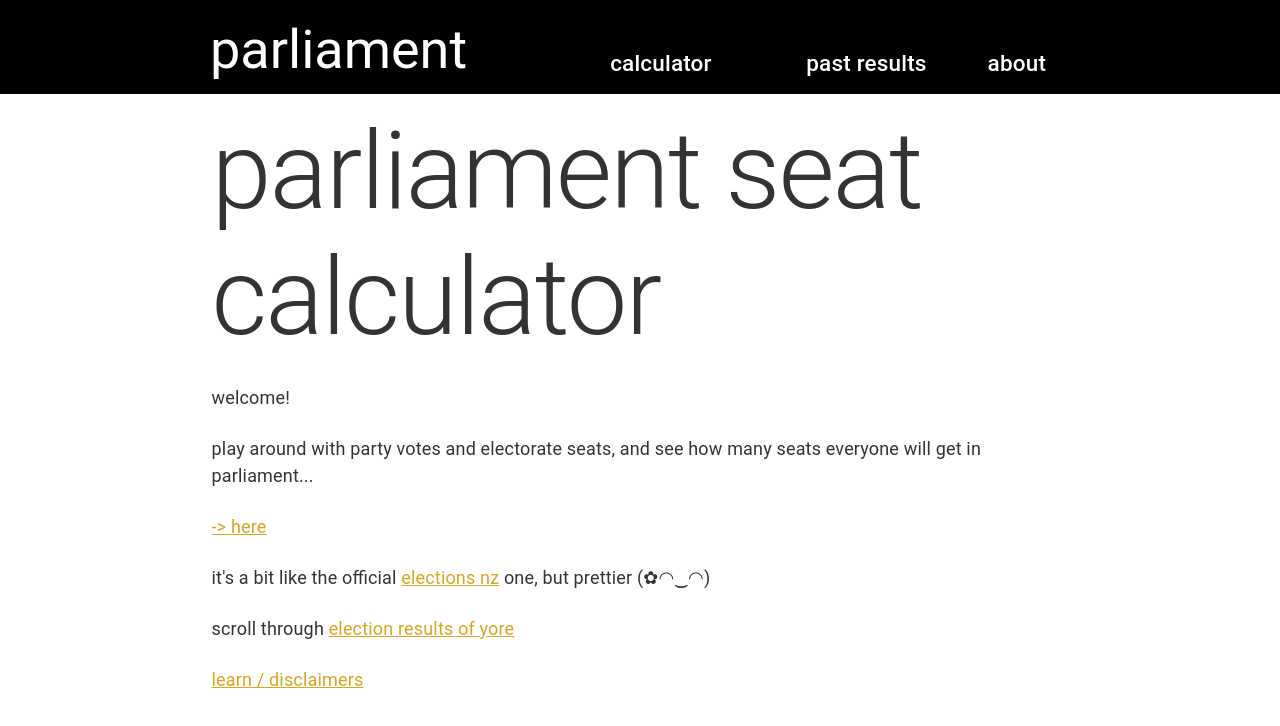
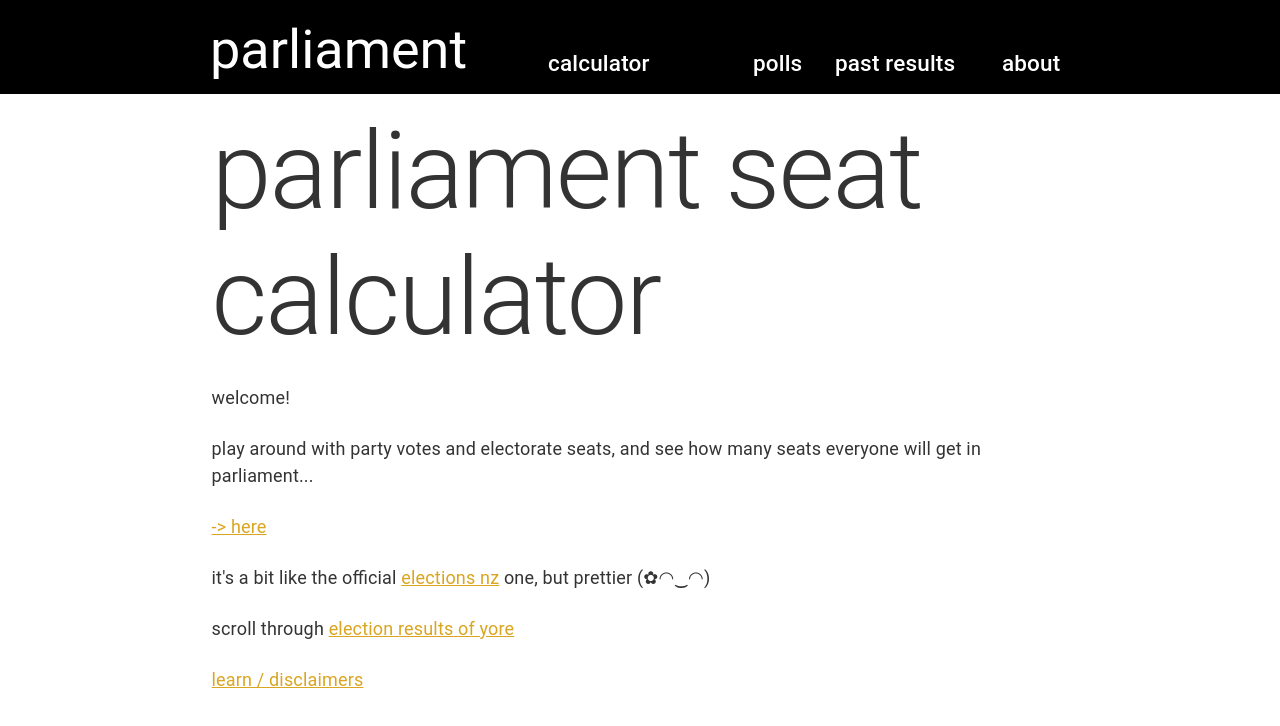
Before and after one commit to julia-mareike/parliament, a Gatsby site: page / in a window 1280 px wide. Built offline with nearby package versions, Linux system fonts and the light colour scheme; Gatsby itself is replaced by a stand-in of ours; a web font is replaced by a local one.

Commit message:
feat(polls): add polls page to menus

```diff
--- a/src/components/header.js
+++ b/src/components/header.js
@@ -33,7 +33,7 @@ const Header = ({ siteTitle }) => {
           </Typography>
         </Grid>
         <Grid container item direction="row" justify="space-evenly" alignContent="flex-end" alignItems="baseline" className={hideMob} xs={2} md={8}>
-          <Grid item md={4}>
+          <Grid item md={3}>
             <Typography variant='h6' align='right'>
               <Link
                 to='/calculator'
@@ -44,7 +44,18 @@ const Header = ({ siteTitle }) => {
               </Link>
             </Typography>
           </Grid>
-          <Grid item md={4}>
+          <Grid item md={3}>
+            <Typography variant='h6' align='right'>
+              <Link
+                to='/polls'
+                className={navItem}
+                activeStyle={{ color: 'goldenrod' }}
+              >
+                polls
+              </Link>
+            </Typography>
+          </Grid>
+          <Grid item md={3}>
             <Typography variant='h6' align='right'>
               <Link
                 to='/past-results'
@@ -108,6 +119,17 @@ const Header = ({ siteTitle }) => {
         <MenuItem onClick={closeMenu}>
           <Typography variant='h6'>
             <Link
+              to='/polls'
+              className={navItem}
+              activeStyle={{ color: 'goldenrod' }}
+            >
+              polls
+            </Link>
+          </Typography>
+        </MenuItem>
+        <MenuItem onClick={closeMenu}>
+          <Typography variant='h6'>
+            <Link
               to='/past-results'
               className={navItem}
               activeStyle={{ color: 'goldenrod' }}
--- a/src/pages/polls.js
+++ b/src/pages/polls.js
@@ -14,7 +14,7 @@ import { useStyles } from '../utils'
 const PollResults = () => {
   const coordinates = getCoordinates()
   const [tabValue, setTabValue] = useState(0)
-  const [seats, setSeats] = useState(getSeatAllocations('2020'))
+  const [seats, setSeats] = useState(getSeatAllocations(null, { electorates: pollElectorates, votes: polls['newshub'] }))
 
   const { hideMob, hideDesktop, parliament } = useStyles()
 
```
